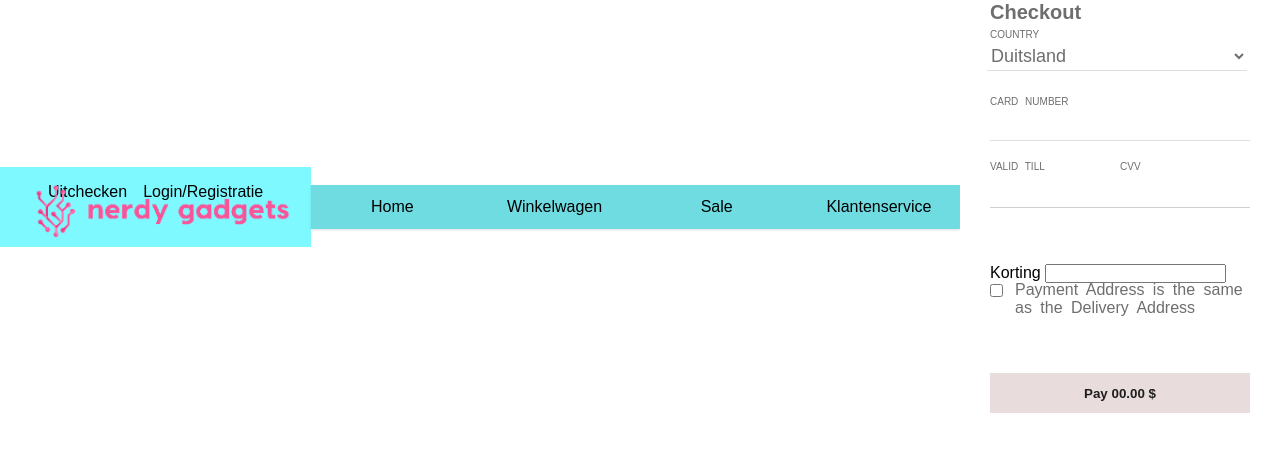
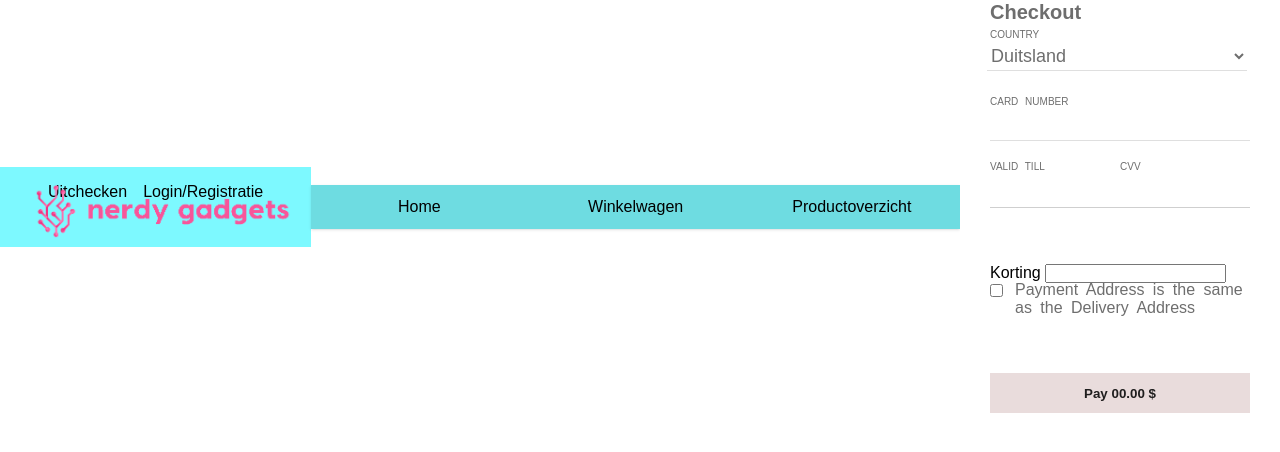
Before and after one commit to blazer1400/kbs, a PHP site: page /betaalsysteem.php in a window 1280 px wide. Shown: the part 193-645 px from the top of the page. Run offline with PHP 8.4, Linux system fonts and the light colour scheme.

Commit message:
navbar content

```diff
--- a/header.php
+++ b/header.php
@@ -43,6 +43,5 @@
 <nav>
     <a href="./index.php">Home</a>
     <a href="./winkelwagen.php">Winkelwagen</a>
-    <a href="./search.php">Sale</a>
-    <a href="./klantenservice">Klantenservice</a>
+    <a href="./search.php">Productoverzicht</a>
 </nav>
```
